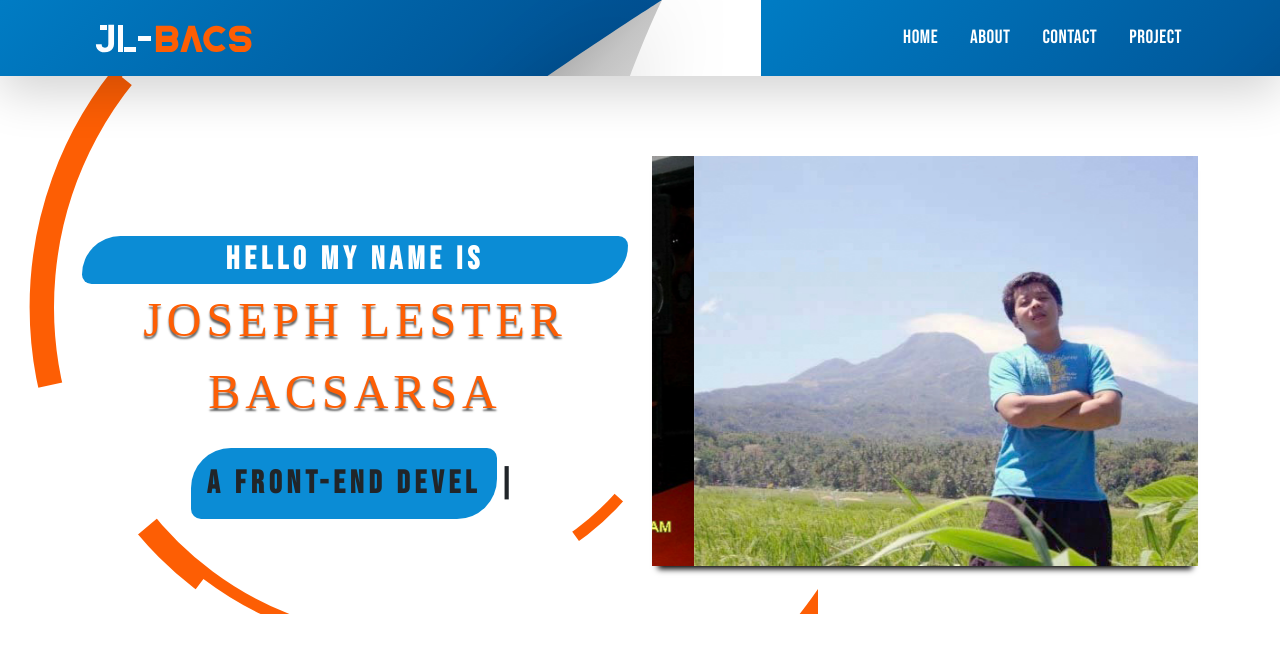
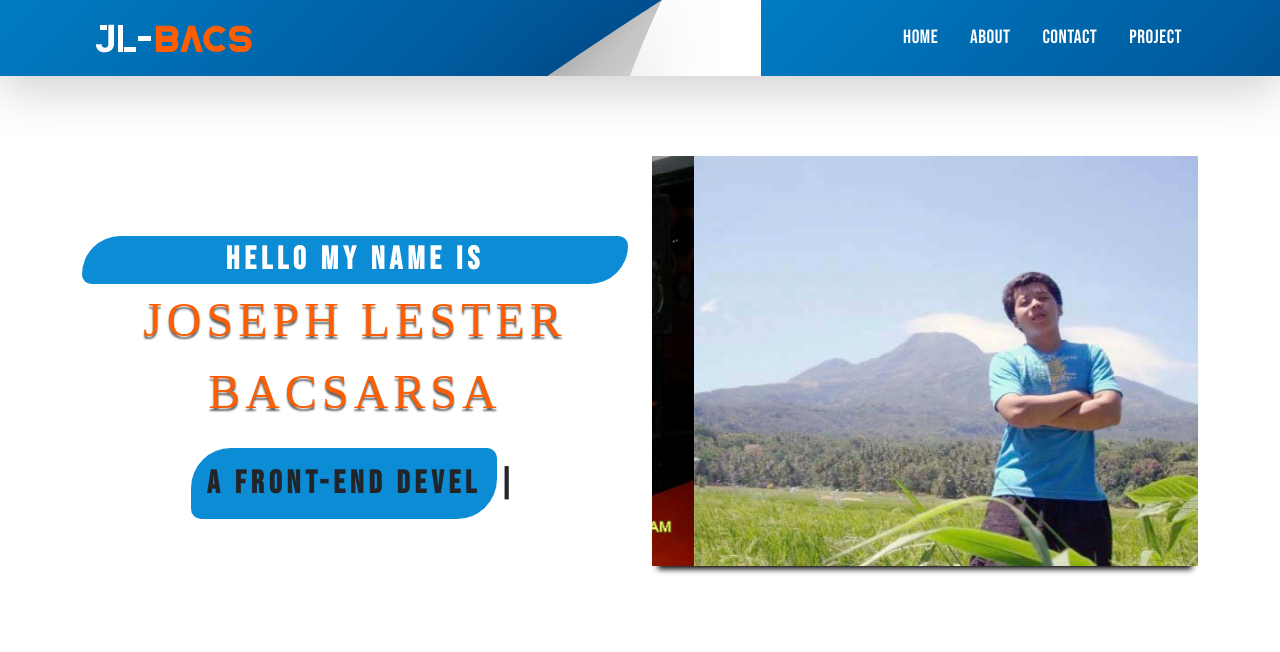
Before and after one commit to jlbbacs/Portfolio-app, a React (Create React App) app: page / in a window 1280 px wide. Shown: the top 652 px of the page. Built offline with nearby package versions, Linux system fonts and the light colour scheme; the HTML template or start-up script is replaced by a standard one; a web font is replaced by a local one.

Commit message:
removing background

```diff
--- a/src/App.css
+++ b/src/App.css
@@ -8,9 +8,9 @@
 }
 
 body{
-  background-image: url( '../src/images/back.svg' );
+  /* background-image: url( '../src/images/back.svg' );
   background-repeat:no-repeat;
-  background-size: auto;
+  background-size:cover; */
 
 
 
```
Also changed, not shown: src/css/contact.css (line endings or trailing spaces), src/images/back.svg.
